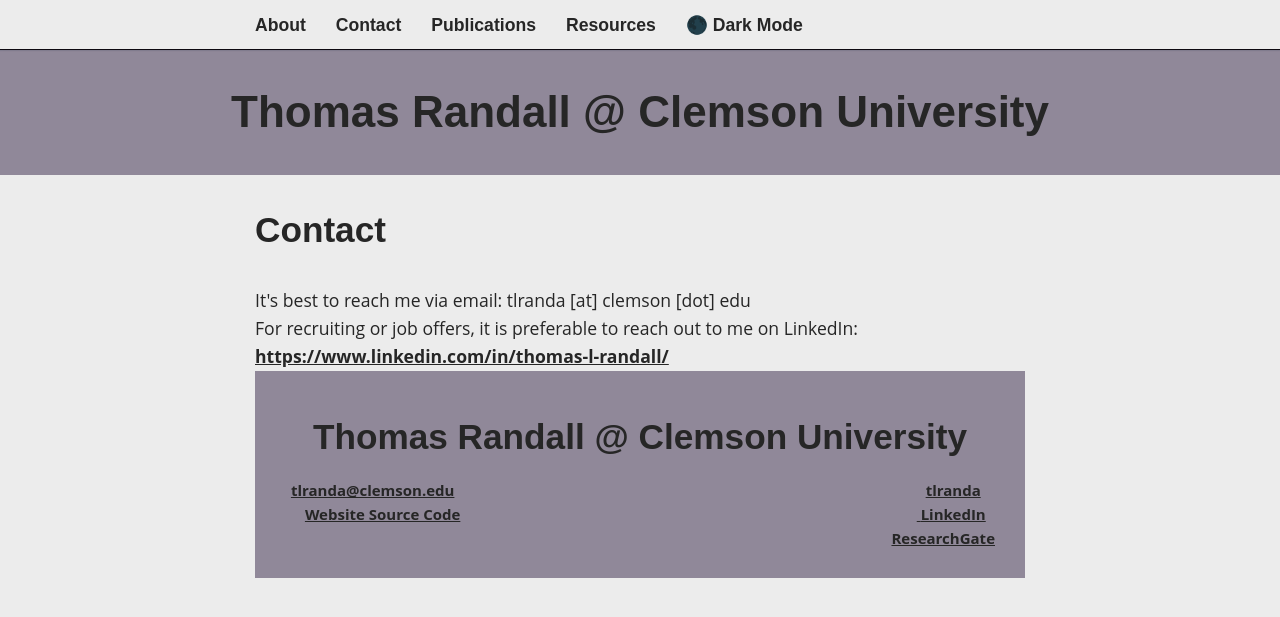
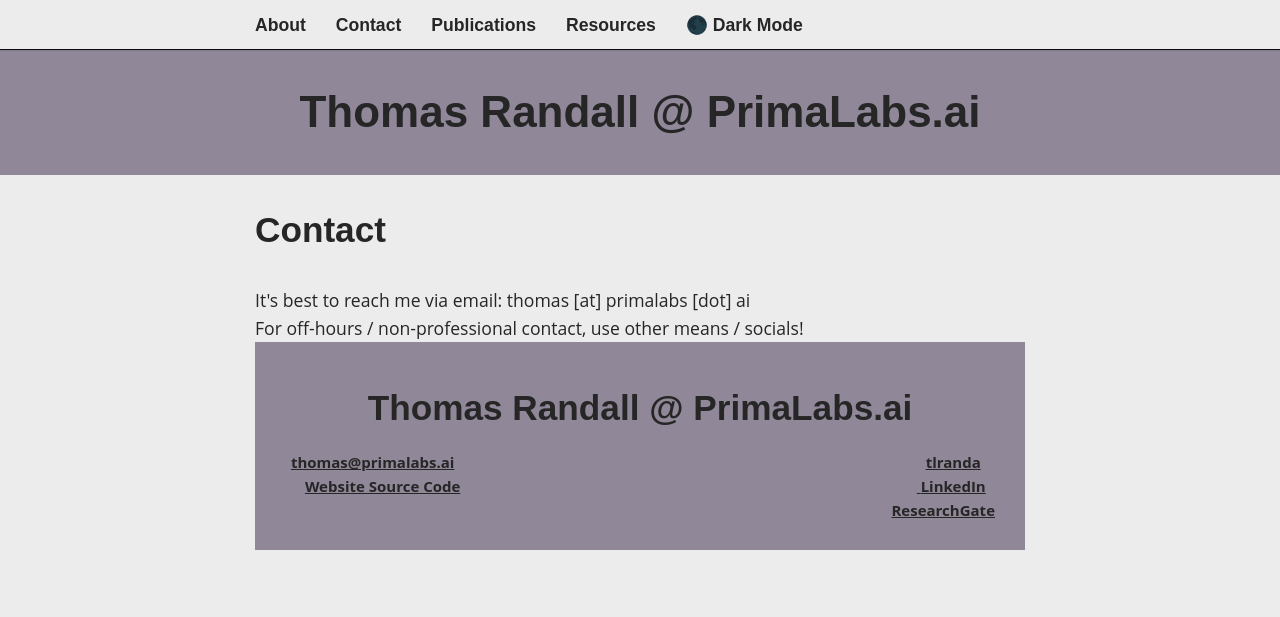
Before and after one commit to tlranda/tlranda.github.io, a Jekyll site: the page built from _pages/contact.html, in a window 1280 px wide. Shown: the top 617 px of the page. Built offline with Jekyll 4.4.1, drawn with Linux system fonts in a browser that asks for light colours.

Commit message:
Update for moving to PrimaLabs

```diff
--- a/_config.yml
+++ b/_config.yml
@@ -13,10 +13,10 @@
 # you will see them accessed via {{ site.title }}, {{ site.email }}, and so on.
 # You can create any custom variable you would like, and they will be accessible
 # in the templates via {{ site.myvariable }}.
-title: Thomas Randall @ Clemson University
-email: tlranda@clemson.edu
+title: Thomas Randall @ PrimaLabs.ai
+email: thomas@primalabs.ai
 description: >- # this means to ignore newlines until "baseurl:"
-  Thomas Randall is a Graduate Research Assistant and PhD Candidate at Clemson University's School of Computing.
+  Thomas Randall is a Software Engineer at PrimaLabs.
   This personal webspace includes professional links, blogs, and useful resources!
 baseurl: "" # the subpath of your site, e.g. /blog
 url: "https://tlranda.github.io" # the base hostname & protocol for your site, e.g. http://example.com
--- a/_pages/contact.html
+++ b/_pages/contact.html
@@ -4,6 +4,7 @@
 permalink: /contact/
 ---
 
-It's best to reach me via email: tlranda [at] clemson [dot] edu
+It's best to reach me via email: thomas [at] primalabs [dot] ai
 <br>
-For recruiting or job offers, it is preferable to reach out to me on LinkedIn: <a href="https://www.linkedin.com/in/thomas-l-randall/">https://www.linkedin.com/in/thomas-l-randall/</a>
+For off-hours / non-professional contact, use other means / socials!
+<br>
```
Also changed, not shown: _pages/about.html (+4 -7 lines), 3 other files.
